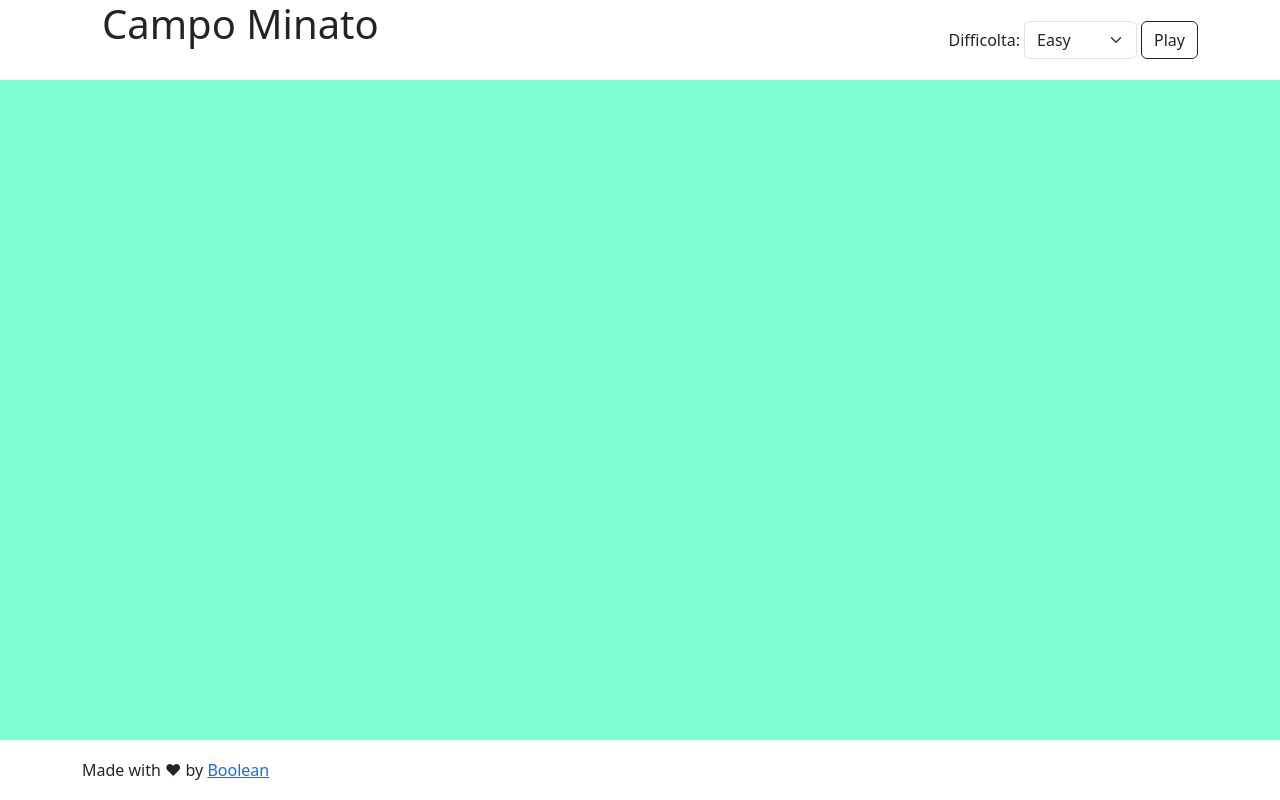
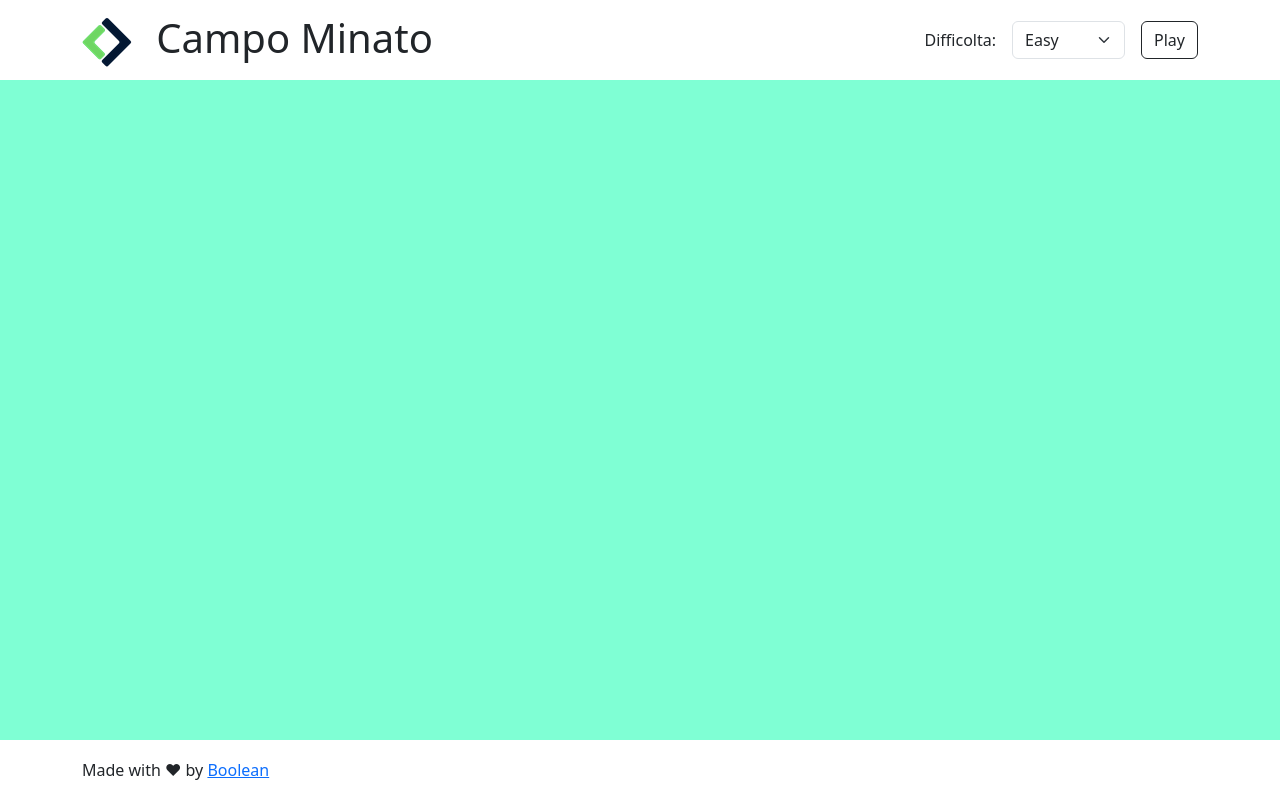
Before and after one commit to DarioEsposito89/js-campominato-grid, a plain HTML site: page index.html in a window 1280 px wide. Drawn offline with nearby package versions, Linux system fonts and the light colour scheme.

Commit message:
inserito immagine logo

```diff
--- a/index.html
+++ b/index.html
@@ -11,10 +11,11 @@
     <header>
         <div class="container d-flex justify-content-between">
             <div class="left-header">
-                <h1>Campo Minato</h1>
+                <img src="img/Logo.png" alt="logo" class="img-fluid">
+                <h1 class="d-inline-block">Campo Minato</h1>
             </div>
 
-            <div class="right-header d-flex justify-content-center align-items-center gap-1">
+            <div class="right-header d-flex justify-content-center align-items-center gap-3">
                 <span>Difficolta:</span>
                 <select class="form-select" aria-label="Default select example" id="difficulty">
                     <option value="1">Easy</option>
```
